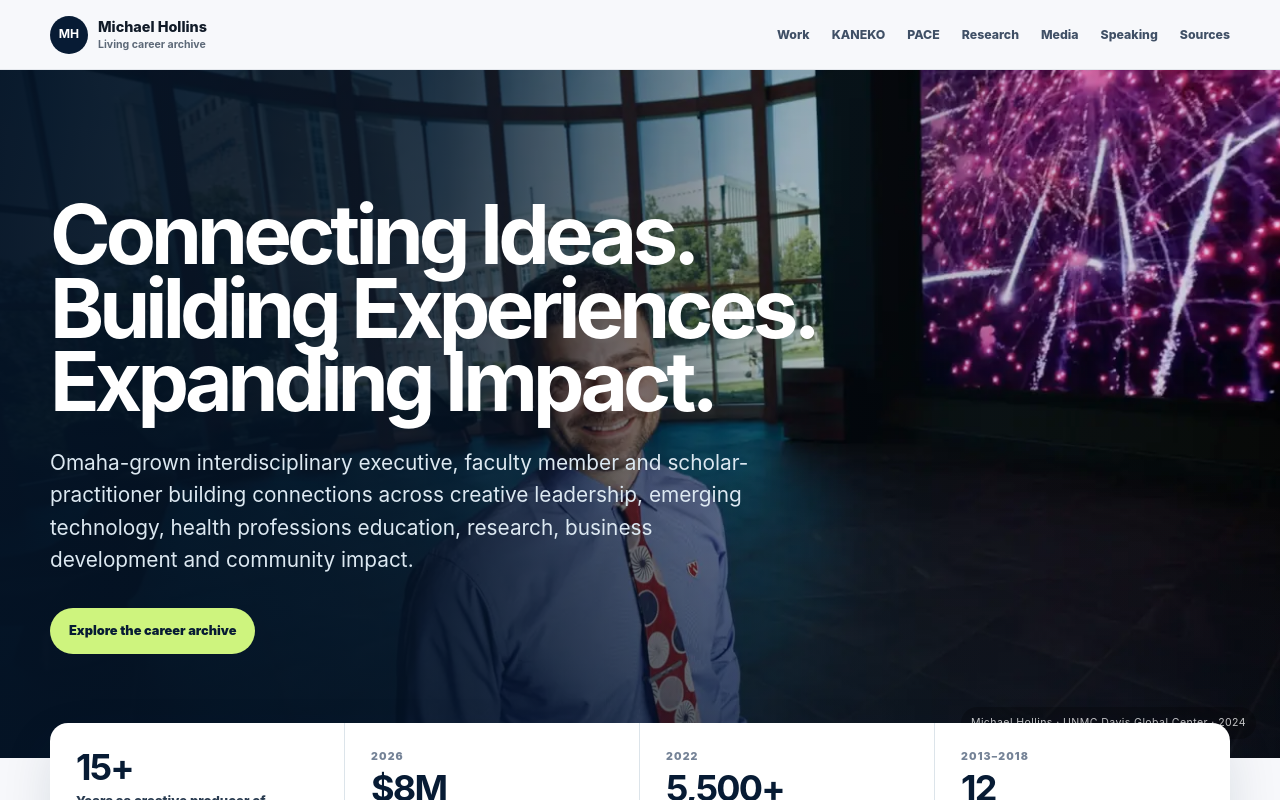
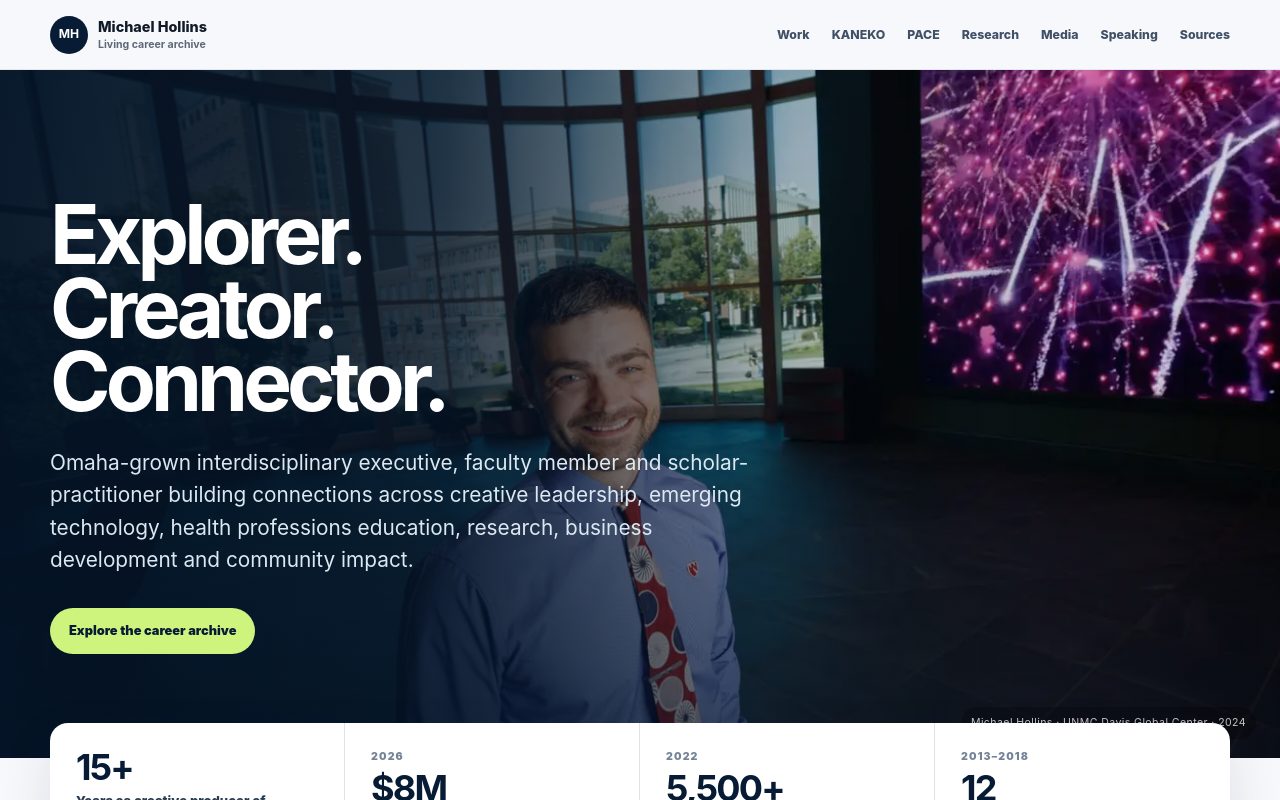
Before and after one commit to mdhollins/michael-hollins-career-site, a Next.js app in the folder michael-hollins-career-site-GITHUB-READY/: page / in a window 1280 px wide. Shown: the top 800 px of the page. Built offline with nearby package versions, Linux system fonts and the light colour scheme.

Commit message:
Update page.tsx

```diff
--- a/michael-hollins-career-site-GITHUB-READY/app/page.tsx
+++ b/michael-hollins-career-site-GITHUB-READY/app/page.tsx
@@ -48,7 +48,7 @@ function VisualFigure({v, className=''}:{v:VisualRecord;className?:string;key?:s
 export default function Home(){return <main>
 <header className="top"><a className="brand" href="#top"><b>MH</b><span>Michael Hollins<small>Living career archive</small></span></a><nav><a href="#work">Work</a><a href="#kaneko">KANEKO</a><a href="#pace">PACE</a><a href="#research">Research</a><a href="#media">Media</a><a href="#speaking">Speaking</a><a href="#sources">Sources</a></nav></header>
 
-<section id="top" className="hero"><img className="heroPhoto" src="/media/hero.webp" alt="Michael Hollins at UNMC Davis Global Center"/><div className="shade"></div><div className="wrap heroCopy"><p className="eyebrow light">Executive leadership · technology · scholarship · community</p><h1 className="heroStatement"><span>Connecting Ideas.</span><span>Building Experiences.</span><span>Expanding Impact.</span></h1><p className="lead">Omaha-grown interdisciplinary executive, faculty member and scholar-practitioner building connections across creative leadership, emerging technology, health professions education, research, business development and community impact.</p><div className="buttons"><a className="btn lime" href="#work">Explore the career archive</a></div></div><div className="photoTag">Michael Hollins · UNMC Davis Global Center · 2024</div></section>
+<section id="top" className="hero"><img className="heroPhoto" src="/media/hero.webp" alt="Michael Hollins at UNMC Davis Global Center"/><div className="shade"></div><div className="wrap heroCopy"><p className="eyebrow light">Executive leadership · technology · scholarship · community</p><h1 className="heroStatement"><span>Explorer.</span><span>Creator.</span><span>Connector.</span></h1><p className="lead">Omaha-grown interdisciplinary executive, faculty member and scholar-practitioner building connections across creative leadership, emerging technology, health professions education, research, business development and community impact.</p><div className="buttons"><a className="btn lime" href="#work">Explore the career archive</a></div></div><div className="photoTag">Michael Hollins · UNMC Davis Global Center · 2024</div></section>
 
 <section className="metrics wrap" aria-label="Selected accomplishments">
   <div><b>15+</b><span>Years as creative producer of education, media and art</span><em>Academia · Industry · Community</em></div>
```
